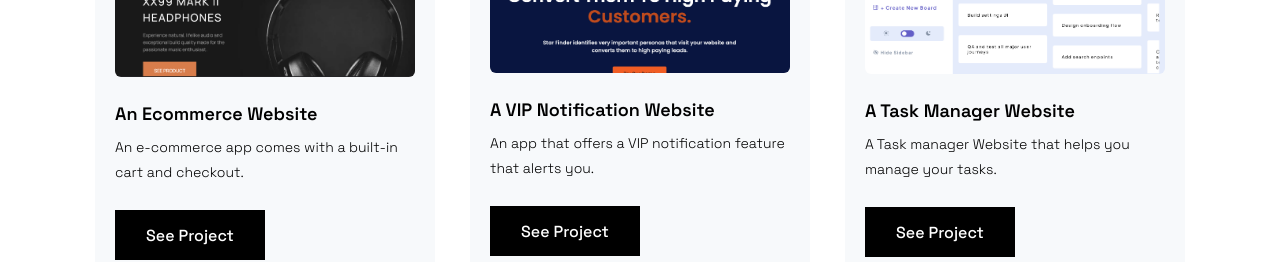
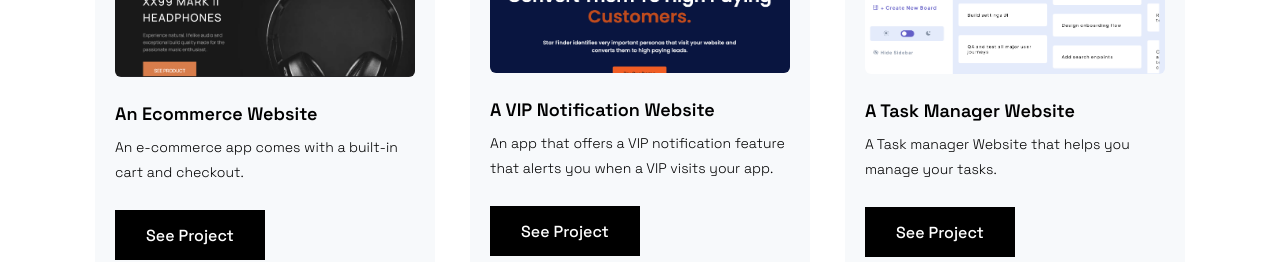
Before and after one commit to Kaodily/Portfolio, a React (Vite) app: page / in a window 1280 px wide. Shown: the part 1580-1842 px from the top of the page. Built offline with nearby package versions, Linux system fonts and the light colour scheme; a web font is replaced by a local one.

Commit message:
made changes to app

```diff
--- a/src/components/home/projects/Projects.jsx
+++ b/src/components/home/projects/Projects.jsx
@@ -31,7 +31,7 @@ const Projects = () => {
           name={"A VIP Notification Website"}
           live={"https://starfinder.dev/"}
           description={
-            "An app that offers a VIP notification feature that alerts you. "
+            "An app that offers a VIP notification feature that alerts you when a VIP visits your app. "
           }
         />
         <Project
```
